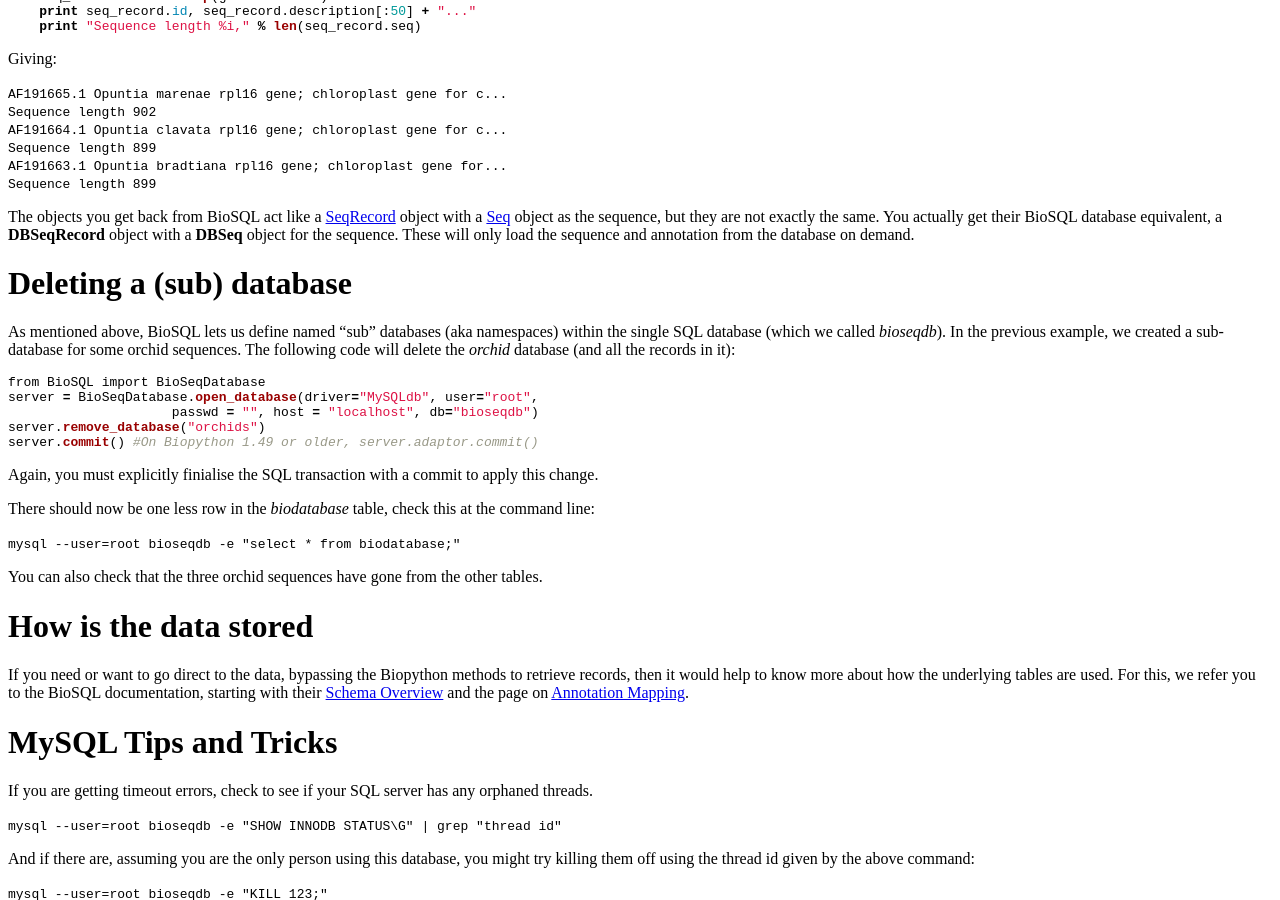
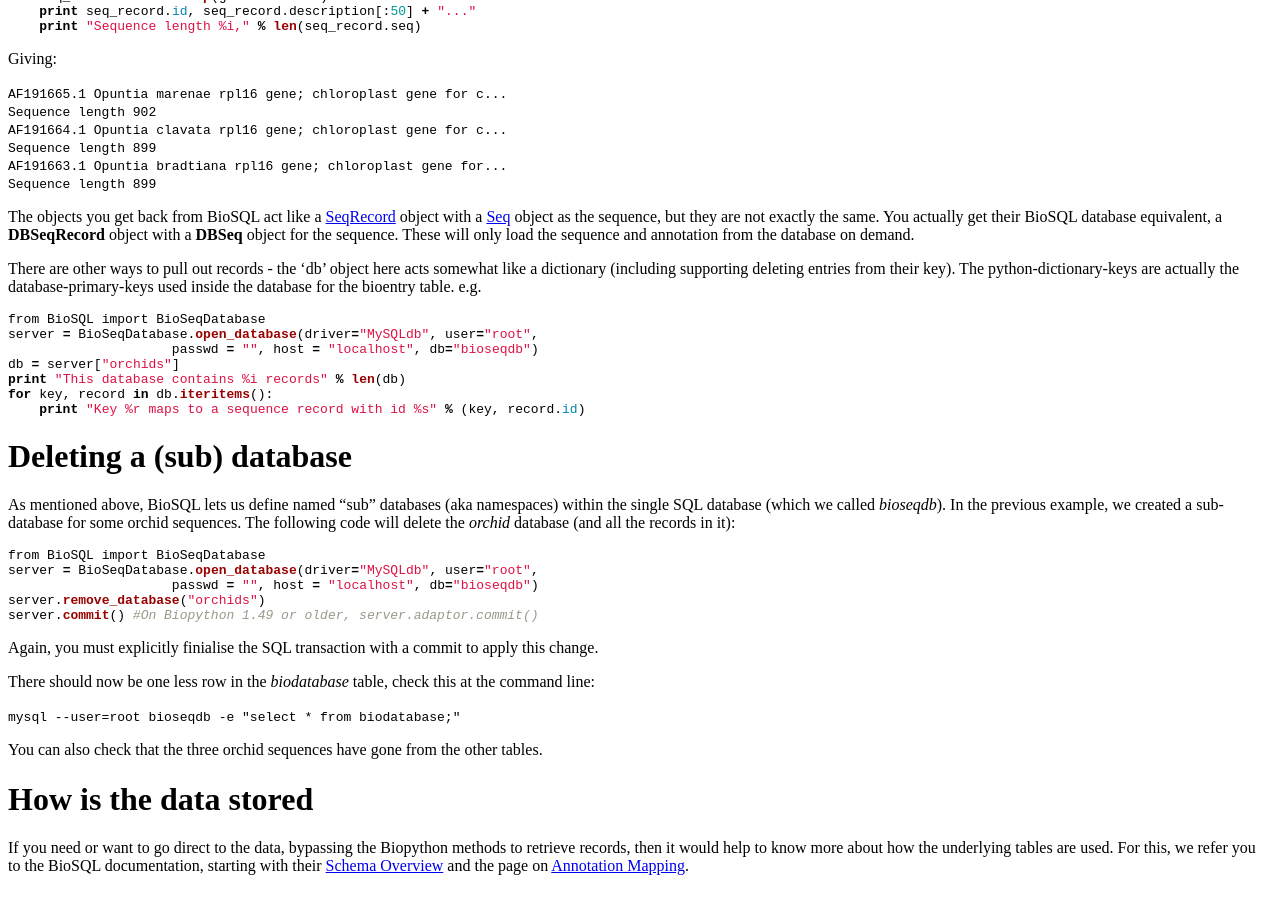
Before and after one commit to biopython/biopython.github.io, a Jekyll site: the page built from wiki/BioSQL.md, in a window 1280 px wide and 900 px high, scrolled down 4979 px. Built offline with Jekyll 4.4.1, drawn with Linux system fonts in a browser that asks for light colours.

Commit message:
/* Extracting Sequences from the database */ Note about dictionary like behaviour

````diff
--- a/wiki/BioSQL.md
+++ b/wiki/BioSQL.md
@@ -401,6 +401,22 @@ get their BioSQL database equivalent, a **DBSeqRecord** object with a
 **DBSeq** object for the sequence. These will only load the sequence and
 annotation from the database on demand.
 
+There are other ways to pull out records - the 'db' object here acts
+somewhat like a dictionary (including supporting deleting entries from
+their key). The python-dictionary-keys are actually the
+database-primary-keys used inside the database for the bioentry table.
+e.g.
+
+``` python
+from BioSQL import BioSeqDatabase
+server = BioSeqDatabase.open_database(driver="MySQLdb", user="root",
+                     passwd = "", host = "localhost", db="bioseqdb")
+db = server["orchids"]
+print "This database contains %i records" % len(db)
+for key, record in db.iteritems():
+    print "Key %r maps to a sequence record with id %s" % (key, record.id)
+```
+
 Deleting a (sub) database
 =========================
 
````
Also changed, not shown: 1 other file.
